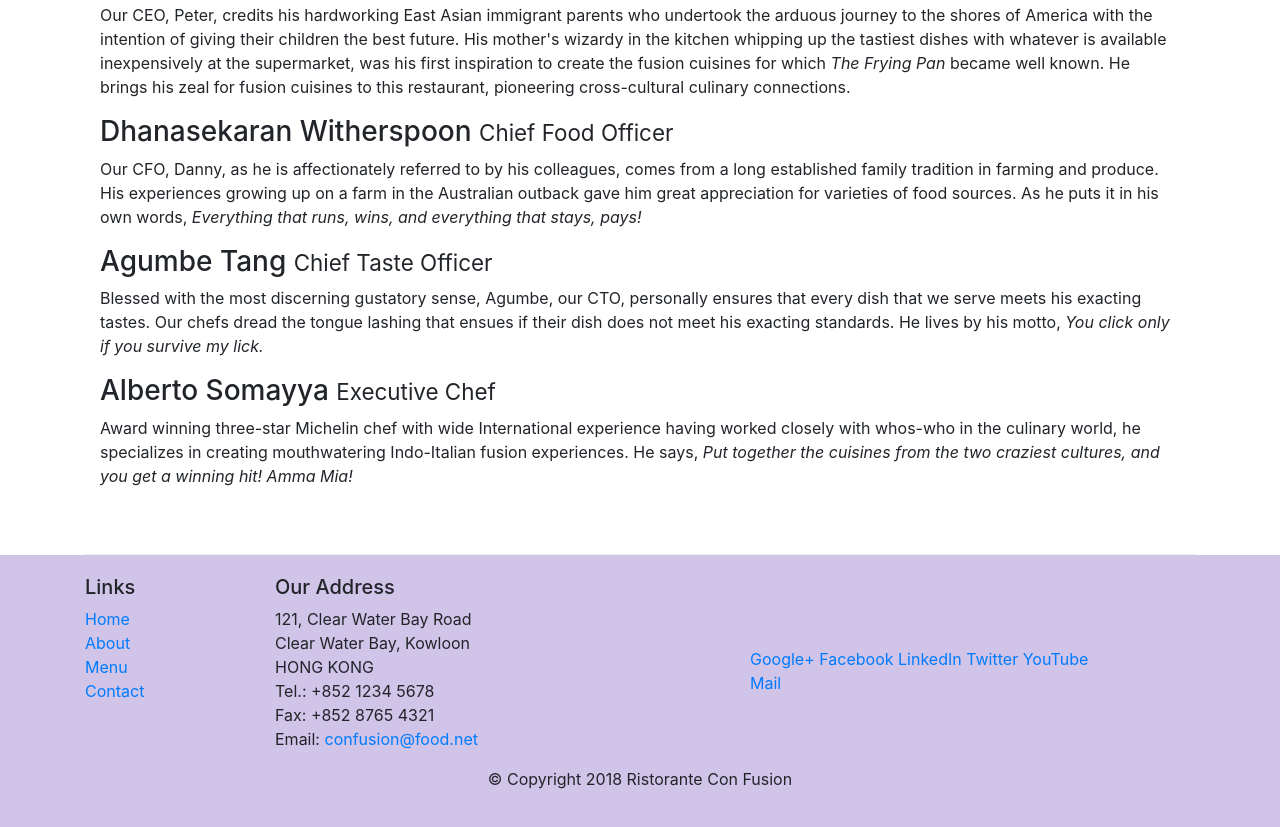
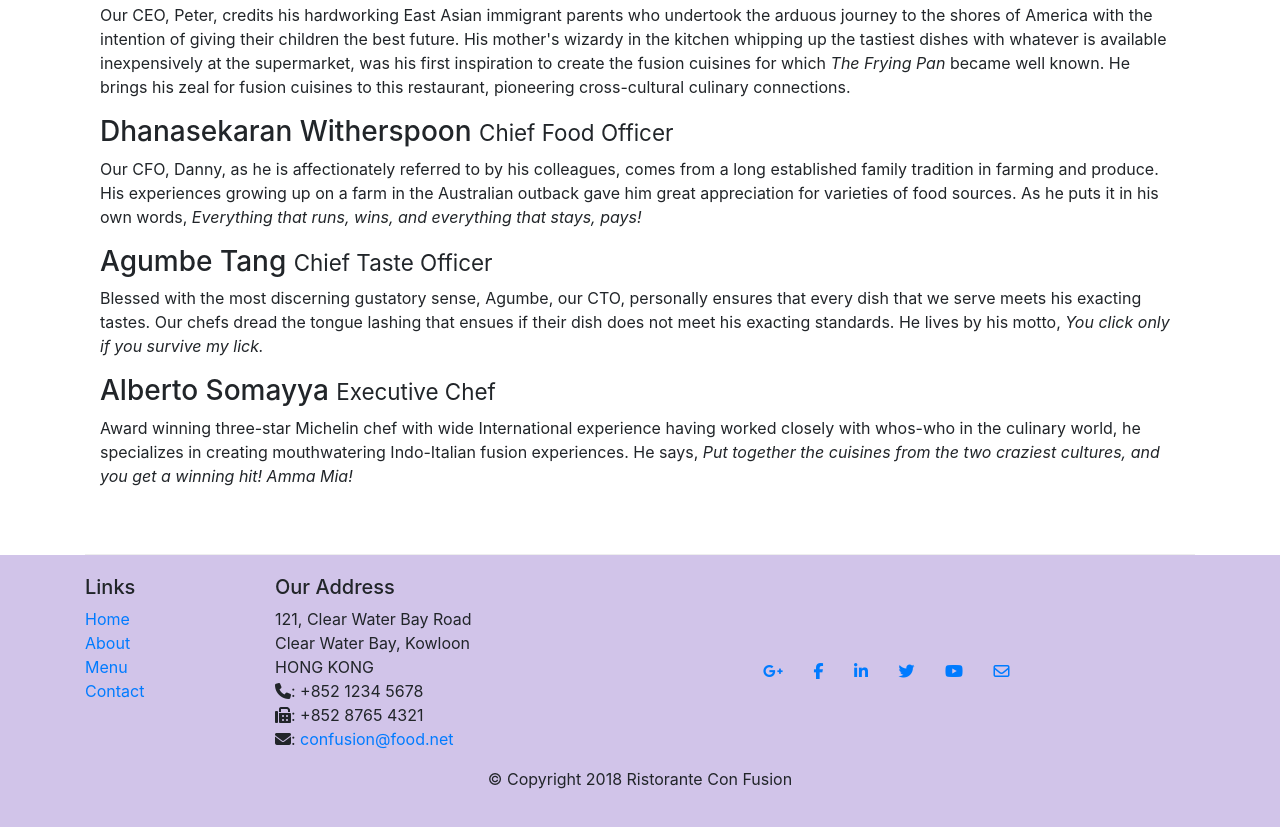
Before and after one commit to belonet/Bootstrap4-tutorial, a website: page aboutus.html in a window 1280 px wide. Shown: the part 1313-2140 px from the top of the page. Drawn offline with nearby package versions, Linux system fonts and the light colour scheme.

Commit message:
Icon styling

```diff
--- a/aboutus.html
+++ b/aboutus.html
@@ -43,17 +43,25 @@
         <div class="collapse navbar-collapse" id="navbarSupportedContent">
           <ul class="navbar-nav mr-auto">
             <li class="nav-item">
-              <a class="nav-link" href="./index.html">Home</a>
+              <a class="nav-link" href="./index.html"
+                ><span class="fa fa-home fa-lg"></span> Home
+              </a>
             </li>
             <li class="nav-item">
-              <a class="nav-link active" href="#">About</a>
+              <a class="nav-link active" href="#"
+                ><span class="fa fa-info fa-lg"></span> About
+                <span class="sr-only">(current)</span></a
+              >
             </li>
             <li class="nav-item">
-              <span class="sr-only">(current)</span>
-              <a class="nav-link" href="#">Menu</a>
+              <a class="nav-link" href="#"
+                ><span class="fa fa-list fa-lg"></span> Menu</a
+              >
             </li>
             <li class="nav-item">
-              <a class="nav-link" href="#">Contact</a>
+              <a class="nav-link" href="#"
+                ><span class="fa fa-address-card fa-lg"></span> Contact</a
+              >
             </li>
             <li class="nav-item dropdown">
               <a
@@ -214,19 +222,42 @@
               121, Clear Water Bay Road<br />
               Clear Water Bay, Kowloon<br />
               HONG KONG<br />
-              Tel.: +852 1234 5678<br />
-              Fax: +852 8765 4321<br />
-              Email: <a href="mailto:confusion@food.net">confusion@food.net</a>
+              <i class="fa fa-phone fa-md"></i>: +852 1234 5678<br />
+              <i class="fa fa-fax fa-md"></i>: +852 8765 4321<br />
+              <i class="fa fa-envelope fa-md"></i>:
+              <a href="mailto:confusion@food.net">confusion@food.net</a>
             </address>
           </div>
           <div class="col-12 col-sm-4 align-self-center">
             <div>
-              <a href="http://google.com/+">Google+</a>
-              <a href="http://www.facebook.com/profile.php?id=">Facebook</a>
-              <a href="http://www.linkedin.com/in/">LinkedIn</a>
-              <a href="http://twitter.com/">Twitter</a>
-              <a href="http://youtube.com/">YouTube</a>
-              <a href="mailto:">Mail</a>
+              <a
+                class="btn btn-social-icon btn-google"
+                href="http://google.com/+"
+                ><i class="fa fa-google-plus"></i
+              ></a>
+              <a
+                class="btn btn-social-icon btn-facebook"
+                href="http://www.facebook.com/profile.php?id="
+                ><i class="fa fa-facebook"></i
+              ></a>
+              <a
+                class="btn btn-social-icon btn-linkedin"
+                href="http://www.linkedin.com/in/"
+                ><i class="fa fa-linkedin"></i
+              ></a>
+              <a
+                class="btn btn-social-icon btn-twitter"
+                href="http://twitter.com/"
+                ><i class="fa fa-twitter"></i
+              ></a>
+              <a
+                class="btn btn-social-icon btn-google"
+                href="http://youtube.com/"
+                ><i class="fa fa-youtube"></i
+              ></a>
+              <a class="btn btn-social-icon" href="mailto:"
+                ><i class="fa fa-envelope-o"></i
+              ></a>
             </div>
           </div>
         </div>
@@ -237,6 +268,7 @@
         </div>
       </div>
     </footer>
+
     <!-- jQuery first, then Popper.js, then Bootstrap JS. -->
     <script
       src="https://code.jquery.com/jquery-3.3.1.slim.min.js"
```
Also changed, not shown: index.html (+43 -13 lines).
